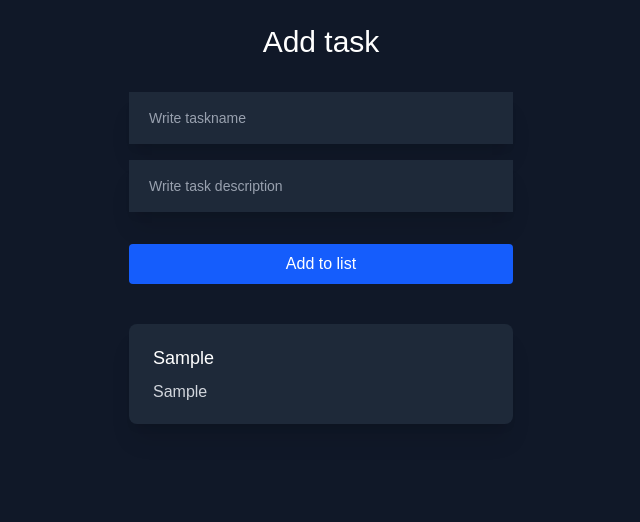
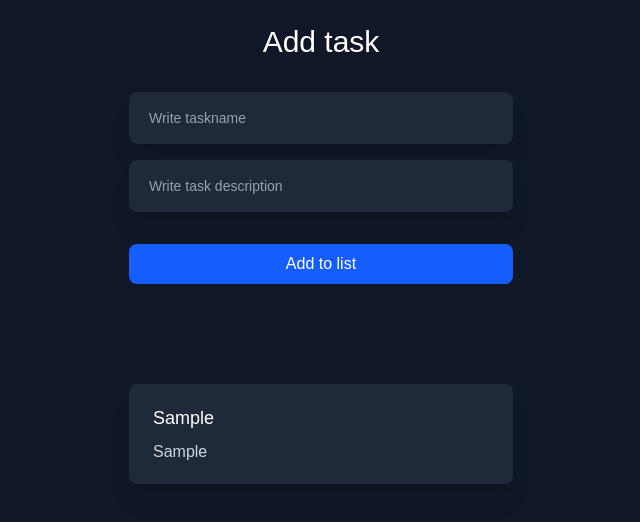
Before and after one commit to aayanaqdas/todo-app, a Next.js app: page /todo in a window 1280 px wide. Both pictures are taken after typing "Sample", "Sample" into the empty fields and a click on the button "Add to list". Shown: the top 522 px of the page, without its empty margins (319-959 px from the left). Built offline with nearby package versions, Linux system fonts and the light colour scheme.

Commit message:
added localstorage saving for all the tasks and improved styling

```diff
--- a/src/app/todo/page.jsx
+++ b/src/app/todo/page.jsx
@@ -3,7 +3,7 @@ import { Todo } from "@/components/todoList";
 
 export default function TodoPage() {
   return (
-    <div className=" p-4 min-h-screen bg-gray-900">
+    <div className=" p-4 min-h-screen bg-gray-900 ">
       <Todo />
     </div>
   );
--- a/src/components/todoInputs.jsx
+++ b/src/components/todoInputs.jsx
@@ -8,7 +8,8 @@ export function TodoInputs({ addTask }) {
   const handleSubmit = (e) => {
     e.preventDefault();
     if (taskName.trim() && taskDesc.trim()) {
-      addTask({ name: taskName, description: taskDesc });
+      const task = { name: taskName, description: taskDesc };
+      addTask(task);
       setTaskName("");
       setTaskDesc("");
     }
@@ -22,14 +23,14 @@ export function TodoInputs({ addTask }) {
       <h1 className=" mb-2 mt-2 text-3xl text-white">Add task</h1>
       <div className="flex flex-col gap-4 w-full max-w-sm">
         <input
-          className="px-5 py-4 outline-0 bg-gray-800 placeholder-gray-400 text-sm text-gray-400 w-full shadow-xl "
+          className="px-5 py-4 outline-0 rounded-lg bg-gray-800 placeholder-gray-400 text-sm text-gray-400 w-full shadow-xl "
           type="text"
           placeholder="Write taskname"
           value={taskName}
           onChange={(e) => setTaskName(e.target.value)}
         />
         <input
-          className="px-5 py-4 outline-0  bg-gray-800 placeholder-gray-400 text-sm text-gray-400 w-full shadow-xl "
+          className="px-5 py-4 outline-0 rounded-lg bg-gray-800 placeholder-gray-400 text-sm text-gray-400 w-full shadow-xl "
           type="text"
           placeholder="Write task description"
           value={taskDesc}
@@ -37,7 +38,7 @@ export function TodoInputs({ addTask }) {
         />
         <button
           type="submit"
-          className="py-2 mt-4 cursor-pointer rounded-sm bg-blue-600 text-white text-center w-full"
+          className="py-2 mt-4 cursor-pointer rounded-lg bg-blue-600 hover:bg-blue-900 text-white text-center w-full"
         >
           Add to list
         </button>
--- a/src/components/todoList.jsx
+++ b/src/components/todoList.jsx
@@ -1,24 +1,31 @@
 "use client";
 
-import { useState } from "react";
+import { useState, useEffect } from "react";
 import { TodoInputs } from "./todoInputs";
 
 export function Todo() {
   const [tasks, setTasks] = useState([]);
 
+  useEffect(() => {
+    const savedTasks = JSON.parse(localStorage.getItem("tasks")) || [];
+    setTasks(savedTasks);
+  }, []);
+
   const addTask = (task) => {
-    setTasks([...tasks, task]);
+    const newTasks = [...tasks, task];
+    setTasks(newTasks);
+    localStorage.setItem("tasks", JSON.stringify(newTasks));
     console.log(task);
   };
 
   return (
-    <div className=" flex flex-col gap-10">
+    <div className=" flex flex-col gap-25">
       <TodoInputs addTask={addTask} />
       <ul className="flex flex-col gap-6 items-center w-full">
         {tasks.map((task, index) => (
           <li
             key={index}
-            className=" flex flex-col gap-2 bg-gray-800 rounded-lg px-6 py-5  shadow-xl w-full max-w-sm"
+            className=" flex flex-col gap-2 bg-gray-800 hover:bg-gray-700 rounded-lg px-6 py-5  shadow-xl w-full max-w-sm"
           >
             <h2 className="text-white text-lg">{task.name}</h2>
             <p className="text-gray-300">{task.description}</p>
```
